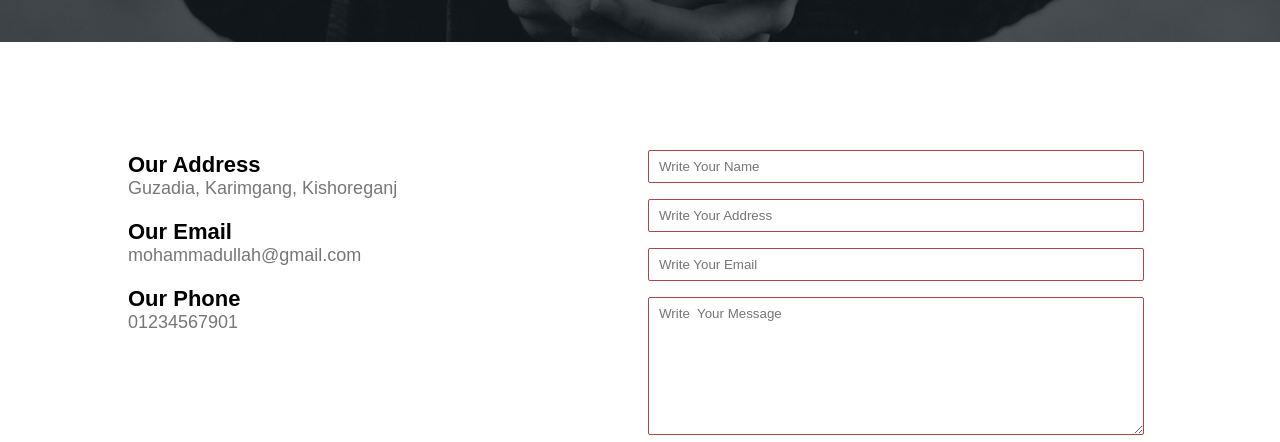
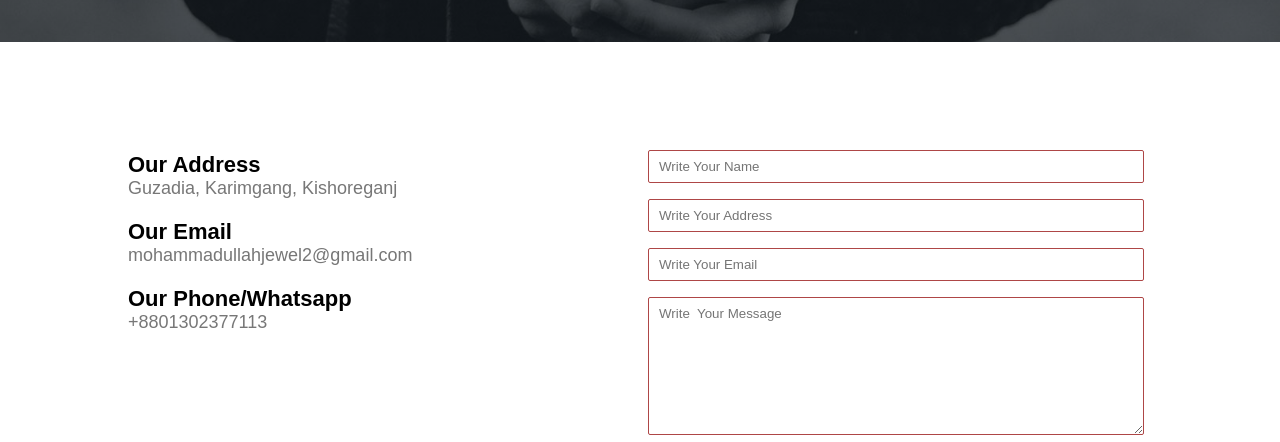
Before and after one commit to MohammadullahJewelJR/Institute, a plain HTML site: page contact.html in a window 1280 px wide. Shown: the part 358-800 px from the top of the page. Drawn offline with Linux system fonts and the light colour scheme.

Commit message:
Update contact.html

```diff
--- a/contact.html
+++ b/contact.html
@@ -37,11 +37,11 @@
                 </div>
                 <div class="contact-info">
                     <h2>Our Email</h2>
-                    <p>mohammadullah@gmail.com</p>
+                    <p>mohammadullahjewel2@gmail.com</p>
                 </div>
                 <div class="contact-info">
-                    <h2>Our Phone</h2>
-                    <p>01234567901</p>
+                    <h2>Our Phone/whatsapp</h2>
+                    <p>+8801302377113</p>
                 </div>
             </div>
             <div class="contact-right">
```
